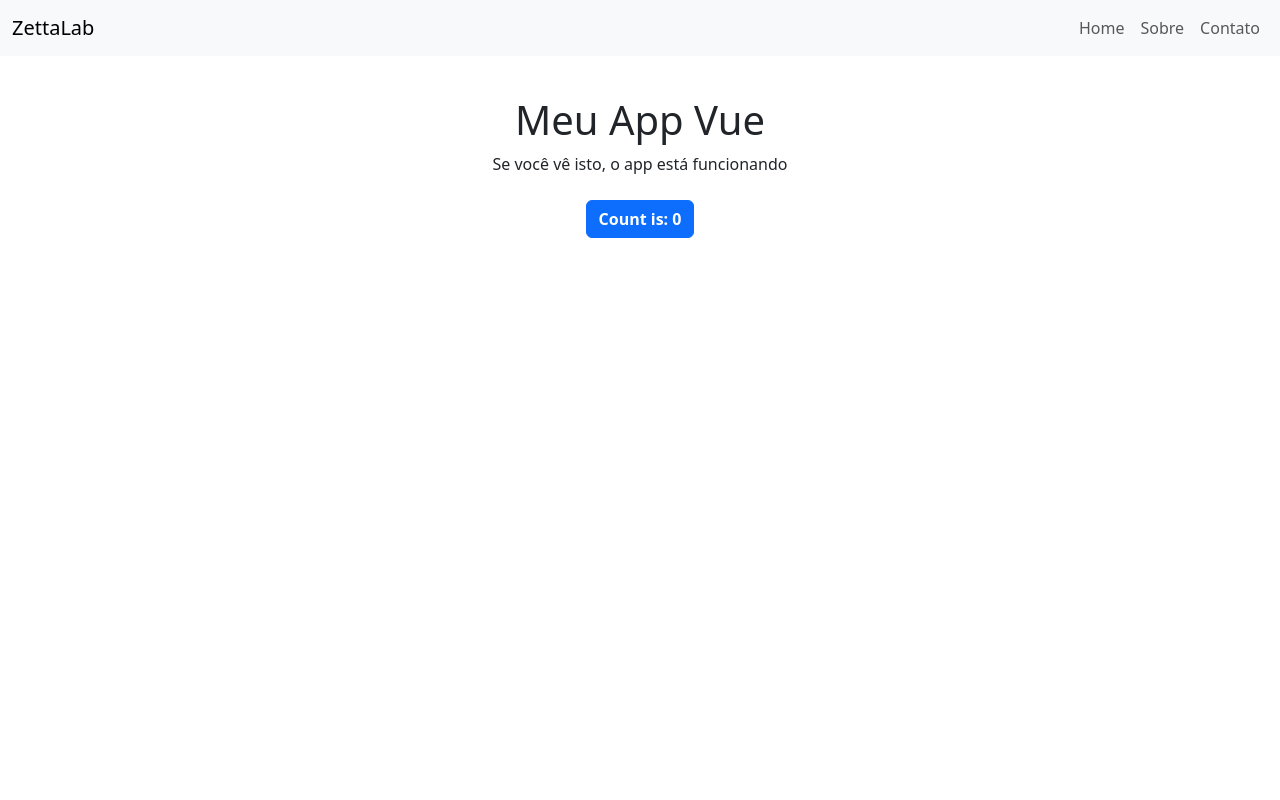
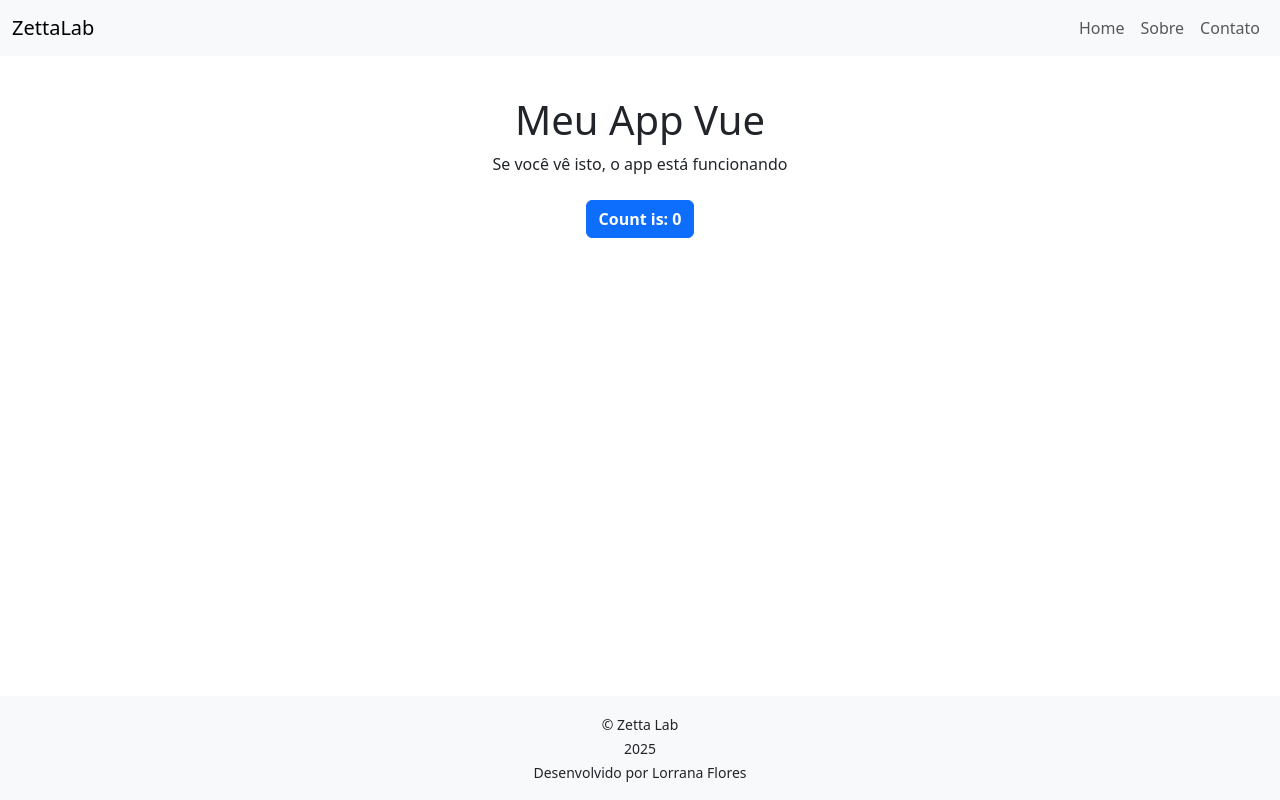
Before and after one commit to lorranavf/zetta-lab-first-challenge, a Vue app in the folder src/app/: page / in a window 1280 px wide. Built offline with nearby package versions, Linux system fonts and the light colour scheme.

Commit message:
feat: adding footer configurations

```diff
--- a/src/app/src/App.vue
+++ b/src/app/src/App.vue
@@ -11,16 +11,18 @@
         </button>
       </div>
     </main>
+    <Footer />
   </div>
 </template>
 
 <script lang="ts">
 
 import Header from './components/header.vue'
+import Footer from './components/footer.vue'
 
 export default {
   name: 'App',
-  components: { Header },
+  components: { Header, Footer },
   data() {
     return {
       count: 0
--- /dev/null
+++ b/src/app/src/components/footer.vue
@@ -0,0 +1,15 @@
+<template>
+  <footer class="bg-light text-center py-3 mt-auto">
+    <div class="container">
+      <small>© Zetta Lab</small><br />
+      <small>2025</small><br />
+      <small>Desenvolvido por Lorrana Flores</small>
+    </div>
+  </footer>
+</template>
+
+<script lang="ts" setup></script>
+
+<style scoped>
+footer { position: relative; bottom: 0; width: 100%; }
+</style>
--- a/src/app/src/main.ts
+++ b/src/app/src/main.ts
@@ -3,4 +3,5 @@ import App from './App.vue'
 import 'bootstrap/dist/css/bootstrap.min.css'
 import 'bootstrap/dist/js/bootstrap.bundle';
 
+
 createApp(App).mount('#app')
```
